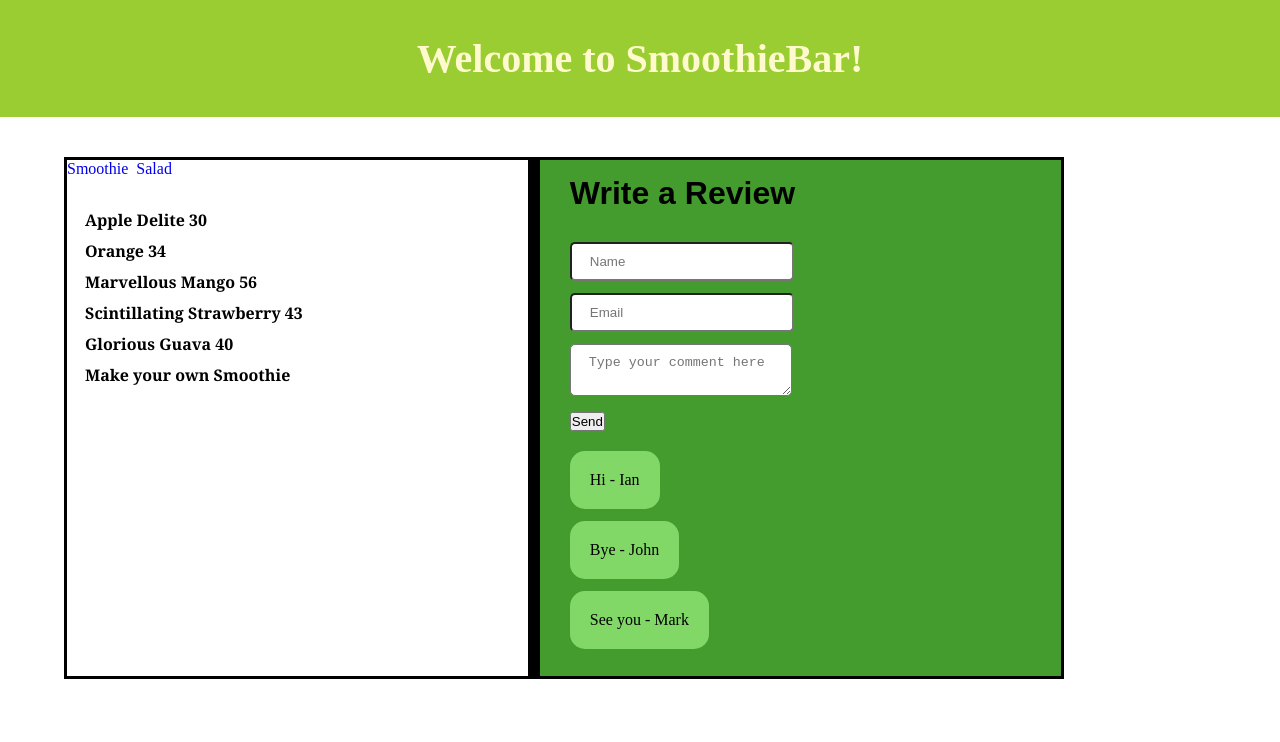
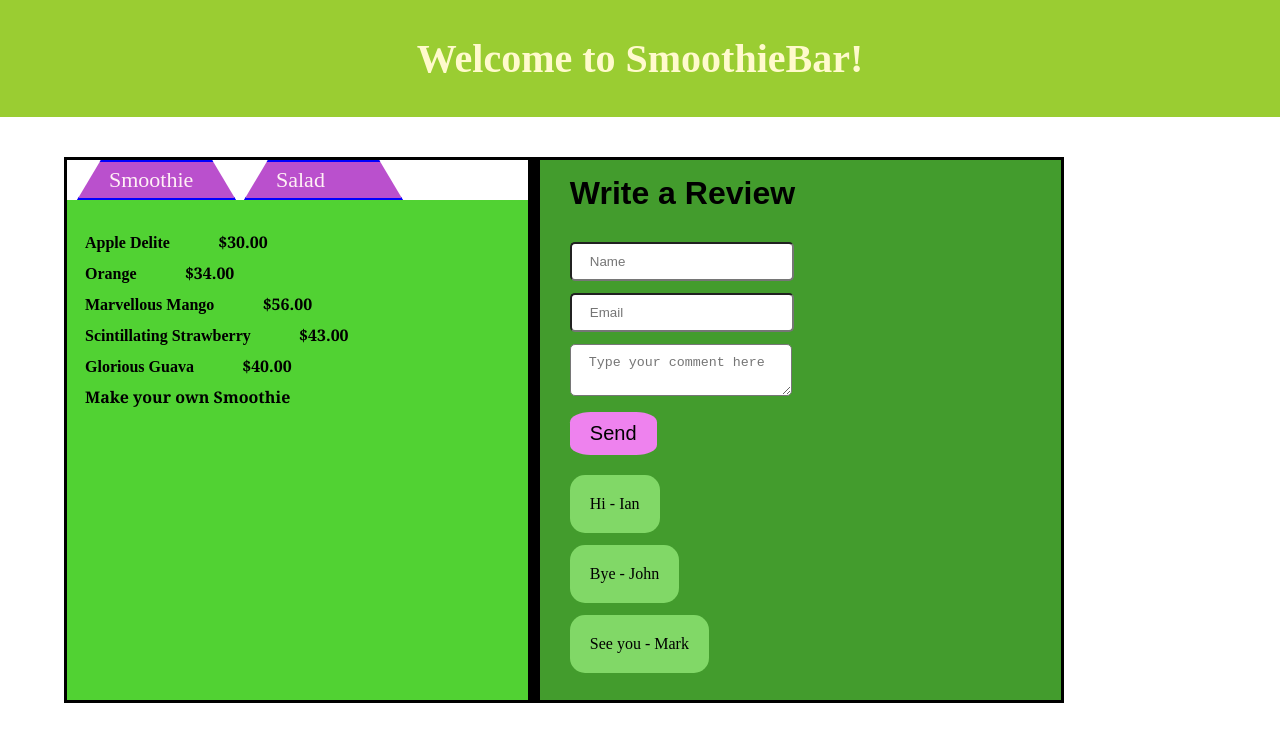
Before and after one commit to Plutonium94/SmoothieBar, an Angular app: page /smoothie in a window 1280 px wide. Shown: the top 742 px of the page. Built offline with nearby package versions, Linux system fonts and the light colour scheme.

Commit message:
basic styles

```diff
--- a/src/app/app.component.css
+++ b/src/app/app.component.css
@@ -1,9 +1,25 @@
 nav {
 	margin-bottom: 0px;
+	background-color: white;
+	padding-left: 10px;
 }
 
 nav a {
 	text-decoration: none;
+	display: inline-block;
+	padding: 5px 25px;
+	padding-left: 30px;
+	font-size: 22px;
+	background-color: rgb(186, 80, 205);
+
+	clip-path: polygon(0% 100%, 15% 0%, 85% 0%, 100% 100%);
+	border:2px solid blue;
+	width: 100px;
+	color: lavenderblush;
+}
+
+nav a:active {
+	background-color: firebrick;
 }
 
 main {
@@ -18,6 +34,7 @@ router-outlet + * {
 .flex-parent {
 	display: flex;
 	flex-flow: row nowrap;
+	align-items: stretch;
 }
 
 .flex-parent > * {
@@ -26,6 +43,12 @@ router-outlet + * {
 
 .flex-parent > div:first-child {
 	width: 40%;
+	background-color: rgb(81,210,51)
+}
+
+header h1 {
+	color: lemonchiffon;
+	font-size: 40px;
 }
 
 header {
@@ -34,8 +57,3 @@ header {
 	margin-bottom: 40px;
 	padding: 35px 0px;
 }
-
-header h1 {
-	color: lemonchiffon;
-	font-size: 40px;
-}
--- a/src/app/cart/cart.component.css
+++ b/src/app/cart/cart.component.css
@@ -9,3 +9,8 @@ table tr td:nth-child(2) {
 table tr td {
 	padding:10px 20px;
 }
+
+table caption {
+	font-size: x-large;
+	margin: 15px initial;
+}
--- a/src/app/smoothie-chooser/smoothie-chooser.component.css
+++ b/src/app/smoothie-chooser/smoothie-chooser.component.css
@@ -3,6 +3,16 @@
 	height: 20px;
 	background-color: hotpink;
 	clip-path: polygon(0 100%, 20% 0, 80% 0, 100% 100%);
+}
+
+article h4 .smoothie-name {
+	font-family: "Lucida Bright", Serif;
+}
+
+article h4 .smoothie-price {
+	margin-left: 40px;
+	font-family: "Georgia", Serif;
+	font-variant: italic;
 }
 
 
--- a/src/app/smoothie-chooser/smoothie-chooser.component.html
+++ b/src/app/smoothie-chooser/smoothie-chooser.component.html
@@ -2,7 +2,10 @@
 
 <article>
 
-	<h4 *ngFor="let s of smoothies" (click)="addToPanier(s)">{{s.name}} {{s.price}}</h4>
+	<h4 *ngFor="let s of smoothies" (click)="addToPanier(s)">
+		<span class="smoothie-name">{{s.name}}</span>&nbsp;
+		<span class="smoothie-price">{{s.price | currency: 'USD'}}</span>
+	</h4>
 
 	<h4 (click)="customSmoothie=true">Make your own Smoothie</h4>
 
--- a/src/styles.css
+++ b/src/styles.css
@@ -1,6 +1,17 @@
-/* You can add global styles to this file, and also import other style files */
+
+button:active {
+	background-color: yellow;
+}/* You can add global styles to this file, and also import other style files */
 
 * {
 	margin: 0px;
 	padding: 0px;
 }
+
+button {
+	background-color: violet;
+	border:none;
+	border-radius: 24%;
+	padding : 10px 20px;
+	font-size: 20px;
+}
```
Also changed, not shown: src/app/review/review.component.css (line endings or trailing spaces), src/app/salad-chooser/salad-chooser.component.css (line endings or trailing spaces).
